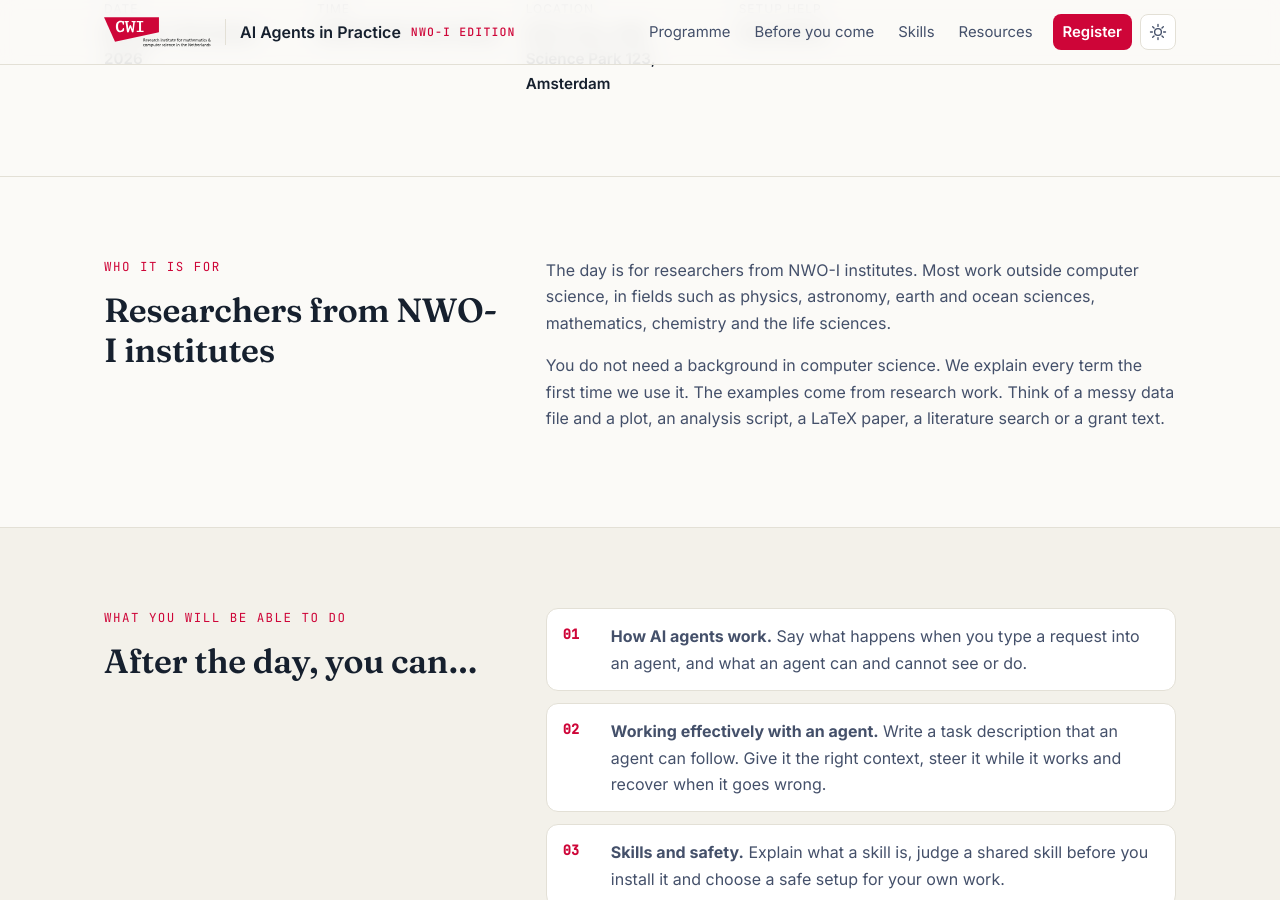
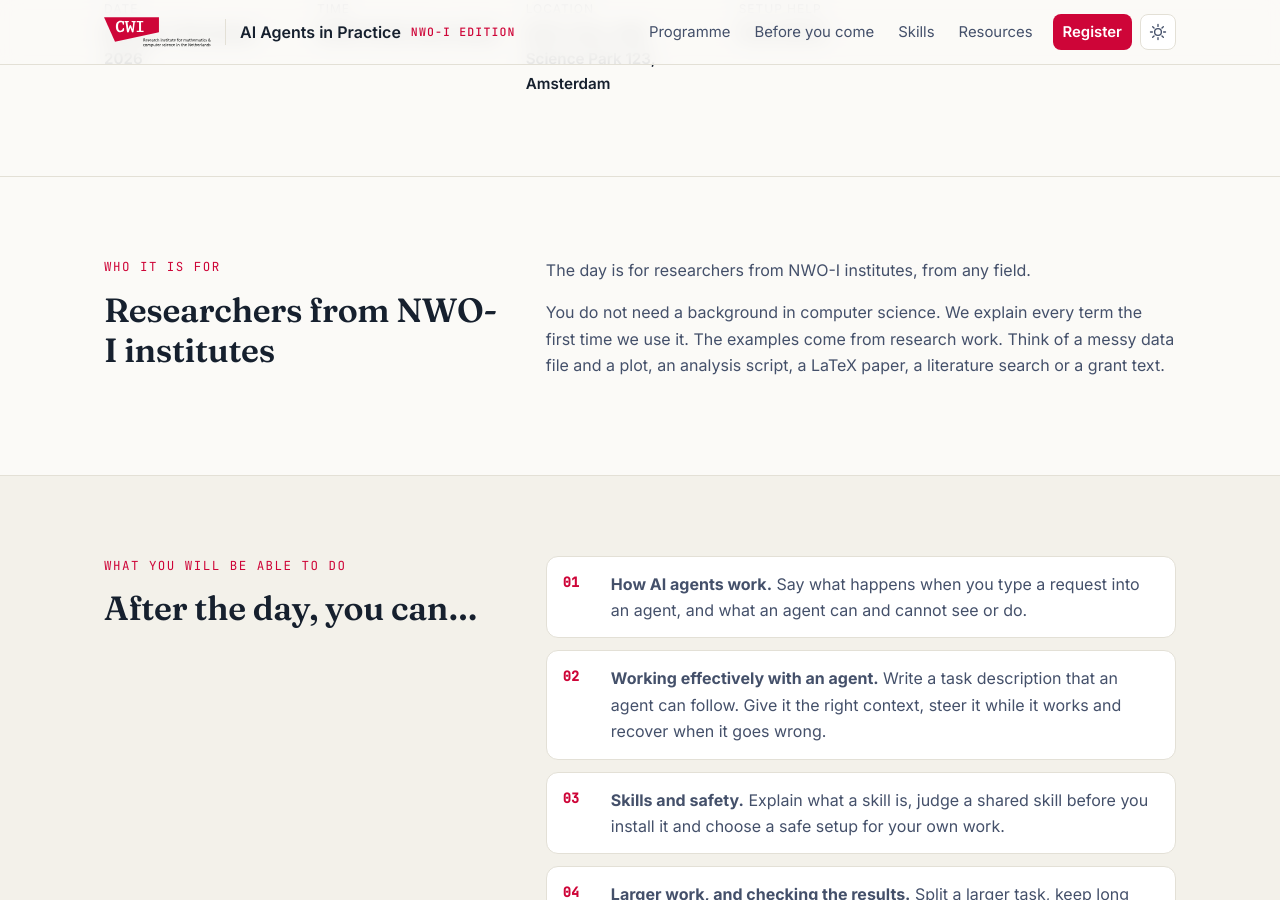
Before and after one commit to nwoi-ai-agents-day/nwoi-ai-agents-day.github.io, a Jekyll site: the page built from index.html, in a window 1280 px wide and 900 px high, scrolled down 507 px. Built offline with Jekyll 4.4.1, drawn with Linux system fonts in a browser that asks for light colours.

Commit message:
Instructors: Bilgehan Ertan (main), Marten van Dijk (co-instructor); audience line made broad, no size or fields

```diff
--- a/index.html
+++ b/index.html
@@ -2,7 +2,6 @@
 layout: default
 ---
 {% assign ev = site.event %}
-{% assign p = ev.presenter %}
 <section class="hero">
   <div class="container hero-inner">
     <p class="eyebrow">{{ ev.edition }} · {{ ev.date }}</p>
@@ -40,7 +39,7 @@ layout: default
       <h2>Researchers from NWO-I institutes</h2>
     </div>
     <div class="prose">
-      <p>The day is for researchers from NWO-I institutes. Most work outside computer science, in fields such as physics, astronomy, earth and ocean sciences, mathematics, chemistry and the life sciences.</p>
+      <p>The day is for researchers from NWO-I institutes, from any field.</p>
       <p>You do not need a background in computer science. We explain every term the first time we use it. The examples come from research work. Think of a messy data file and a plot, an analysis script, a LaTeX paper, a literature search or a grant text.</p>
     </div>
   </div>
@@ -102,7 +101,7 @@ layout: default
   </div>
 </section>
 
-<section id="presenter" class="section">
+<section id="instructors" class="section">
   <div class="container two-col">
     <div>
       <p class="eyebrow">Instructors</p>
```
